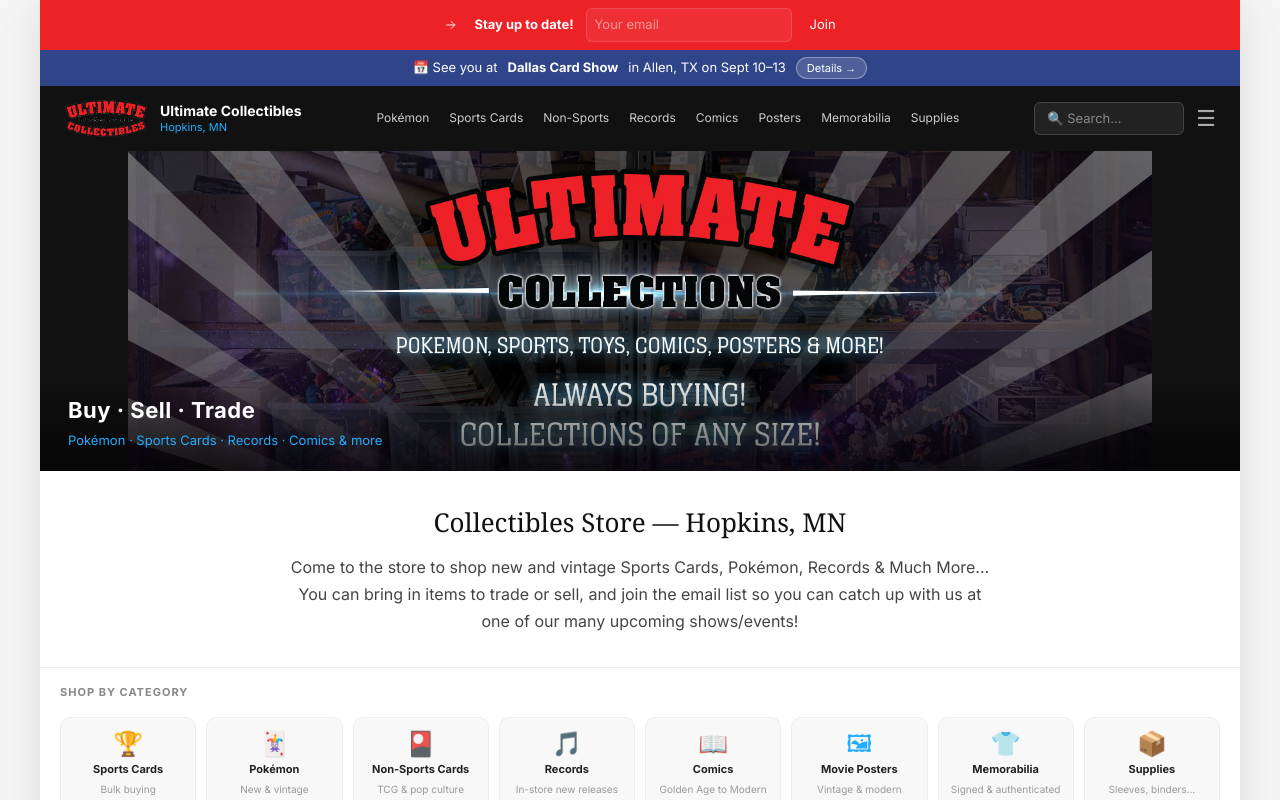
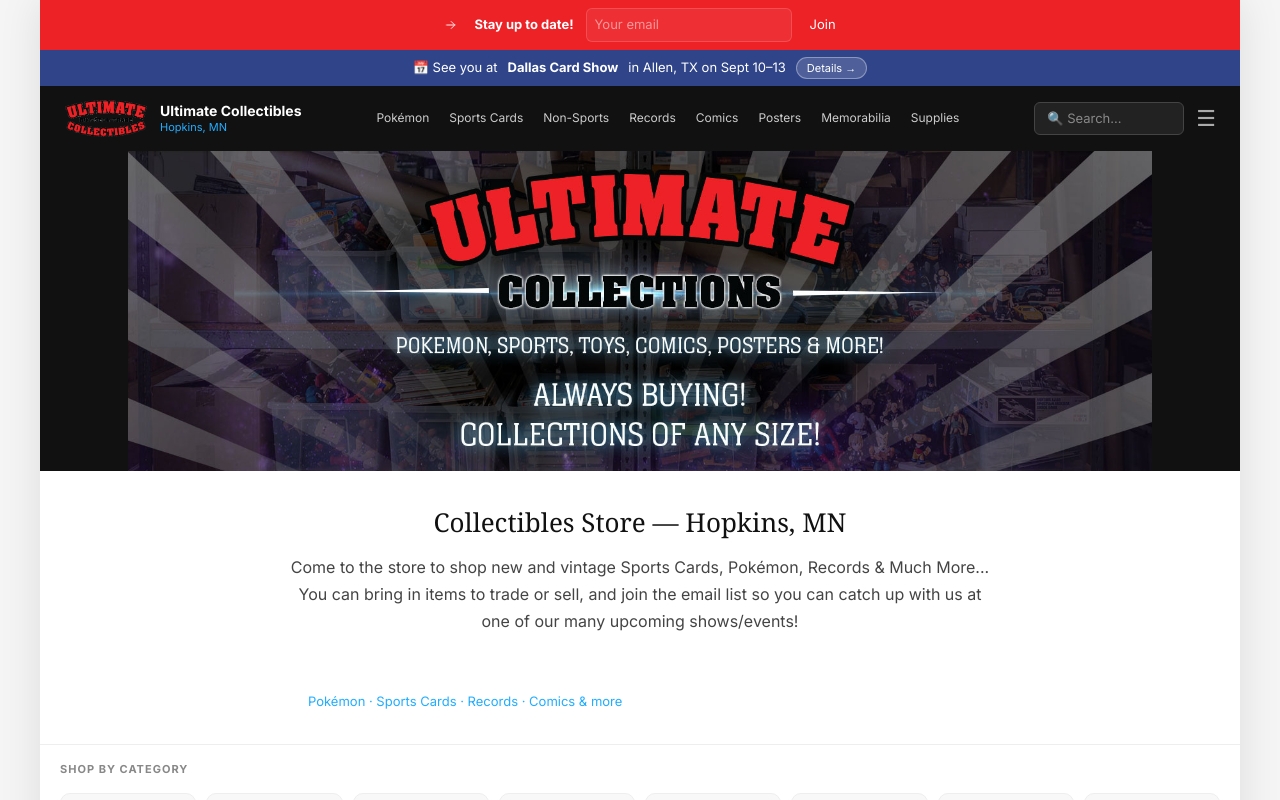
Before and after one commit to sablegg/ultimate-collectibles, a Next.js app: page / in a window 1280 px wide. Shown: the top 800 px of the page. Built offline with nearby package versions, Linux system fonts and the light colour scheme; a web font is replaced by a local one.

Commit message:
Homepage: move hero label below intro; remove overlay from slideshow

```diff
--- a/app/globals.css
+++ b/app/globals.css
@@ -142,6 +142,12 @@ a { color: inherit; text-decoration: none; }
   position: absolute; bottom: 0; left: 0; right: 0; padding: 20px 28px;
   background: linear-gradient(transparent, rgba(0,0,0,0.72));
   display: flex; align-items: flex-end; justify-content: space-between; flex-wrap: wrap; gap: 12px;
+}
+
+/* Homepage placement of hero label (static, below intro) */
+.home-hero-label {
+  display: flex; align-items: center; justify-content: space-between; gap: 12px;
+  max-width: 1200px; margin: 0 auto; padding: 8px 24px 0; box-sizing: border-box;
 }
 
 .hero-label { color: white; font-size: 22px; font-weight: 700; letter-spacing: 0.5px; }
--- a/app/page.tsx
+++ b/app/page.tsx
@@ -36,6 +36,13 @@ export default function HomePage() {
             sell, and join the email list so you can catch up with us at one
             of our many upcoming shows/events!
           </p>
+          <div className="home-hero-label" style={{ marginTop: 12 }}>
+            <div>
+              <div className="hero-label">Buy · Sell · Trade</div>
+              <div className="hero-sublabel">Pokémon · Sports Cards · Records · Comics &amp; more</div>
+            </div>
+            <div className="hero-right" />
+          </div>
         </div>
       </div>
 
--- a/components/HeroSlideshow.tsx
+++ b/components/HeroSlideshow.tsx
@@ -18,14 +18,7 @@ export default function HeroSlideshow({ intervalMs = 6000 }: { intervalMs?: numb
       <Link href={current.href || "/"} className="hero-slide" aria-label={current.alt || "hero"}>
         <img src={current.src} alt={current.alt || "hero image"} />
       </Link>
-
-      <div className="hero-overlay">
-        <div>
-          <div className="hero-label">Buy · Sell · Trade</div>
-          <div className="hero-sublabel">Pokémon · Sports Cards · Records · Comics &amp; more</div>
-        </div>
-        <div className="hero-right" />
-      </div>
+      {/* hero overlay label moved to homepage content */}
     </div>
   );
 }
```
